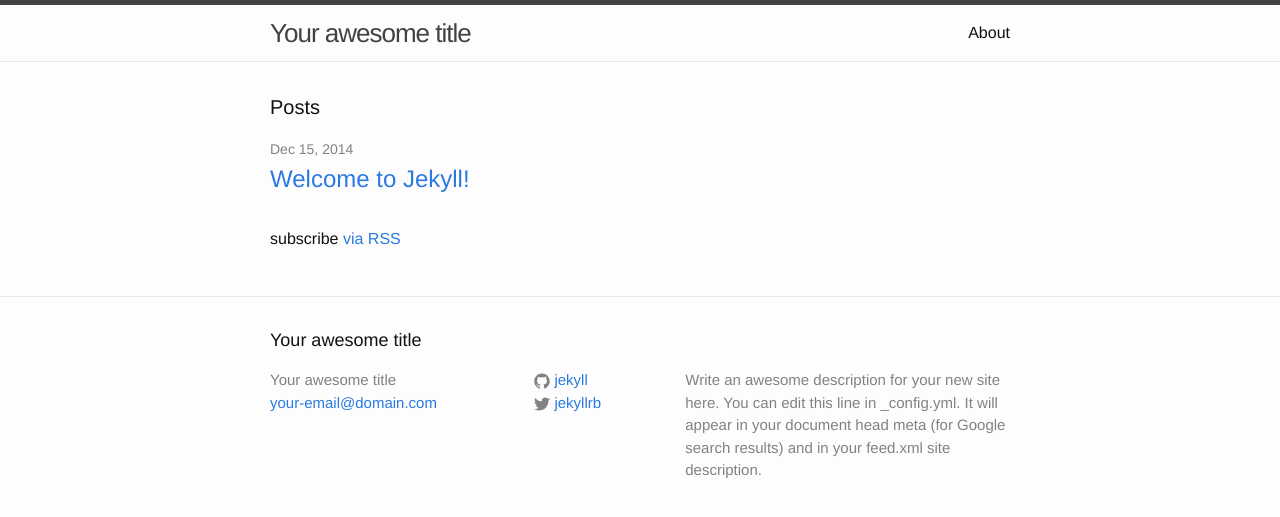
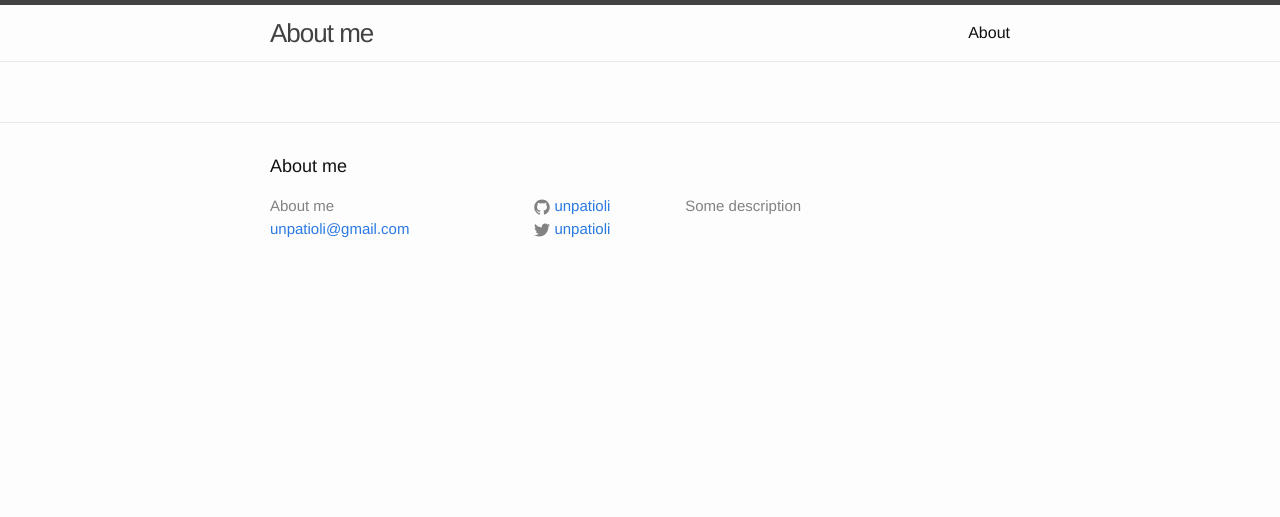
Before and after one commit to unpatioli/unpatioli.github.io, a Jekyll site: the page built from index.html, in a window 1280 px wide. Shown: the top 517 px of the page. Built offline with Jekyll 4.4.1, drawn with Linux system fonts in a browser that asks for light colours.

Commit message:
personal info

```diff
--- a/_config.yml
+++ b/_config.yml
@@ -1,14 +1,12 @@
 # Site settings
-title: Your awesome title
-email: your-email@domain.com
+title: About me
+email: unpatioli@gmail.com
 description: > # this means to ignore newlines until "baseurl:"
-  Write an awesome description for your new site here. You can edit this
-  line in _config.yml. It will appear in your document head meta (for
-  Google search results) and in your feed.xml site description.
+  Some description
 baseurl: "" # the subpath of your site, e.g. /blog/
-url: "http://yourdomain.com" # the base hostname & protocol for your site
-twitter_username: jekyllrb
-github_username:  jekyll
+url: "https://github.com/unpatioli" # the base hostname & protocol for your site
+twitter_username: unpatioli
+github_username:  unpatioli
 
 # Build settings
 markdown: kramdown
--- a/index.html
+++ b/index.html
@@ -3,7 +3,7 @@ layout: default
 ---
 
 <div class="home">
-
+<!--
   <h1 class="page-heading">Posts</h1>
 
   <ul class="post-list">
@@ -19,5 +19,5 @@ layout: default
   </ul>
 
   <p class="rss-subscribe">subscribe <a href="{{ "/feed.xml" | prepend: site.baseurl }}">via RSS</a></p>
-
+-->
 </div>
```
